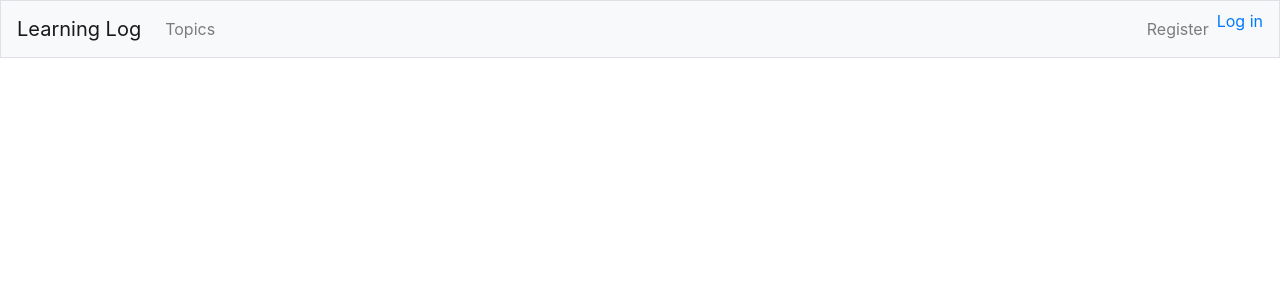
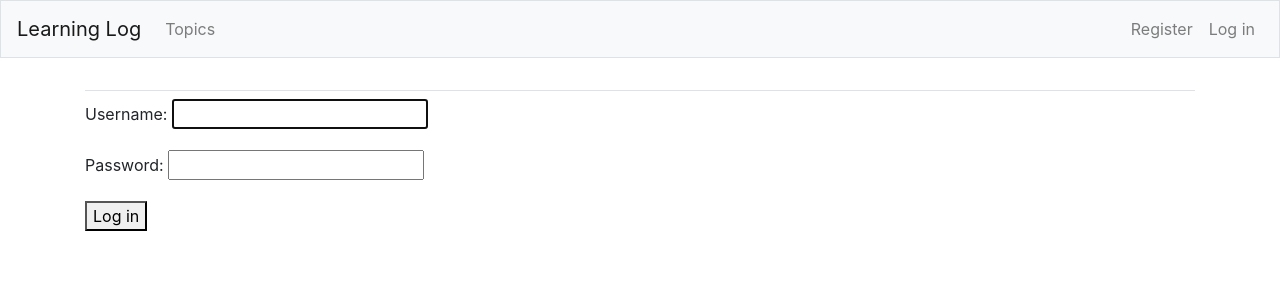
Before and after one commit to GunGalla/learning-log, a Django app: page /users/login/?next=/edit_entry/1/ in a window 1280 px wide. Shown: the top 300 px of the page. Run offline with Django 4.2, Linux system fonts and the light colour scheme; some libraries are stand-ins or nearby versions.

Commit message:
Finished main design

```diff
--- a/learning_logs/templates/learning_logs/base.html
+++ b/learning_logs/templates/learning_logs/base.html
@@ -38,11 +38,19 @@
                         <a class="nav-link" href="{% url 'users:register' %}">Register</a>
                     </li>
                     <li class="nav-item">
-                        <a class="navv-link" href="{% url 'users:login' %}">Log in</a>
+                        <a class="nav-link" href="{% url 'users:login' %}">Log in</a>
                     </li>
                 {% endif %}
                 </ul>
             </div>
         </nav>
+        <main role="main" class="container">
+            <div class="pb-2 mb-2 border-bottom">
+                {% block page_header %}{% endblock page_header %}
+            </div>
+            <div>
+                {% block content %}{% endblock content %}
+            </div>
+        </main>
     </body>
 </html>
```
